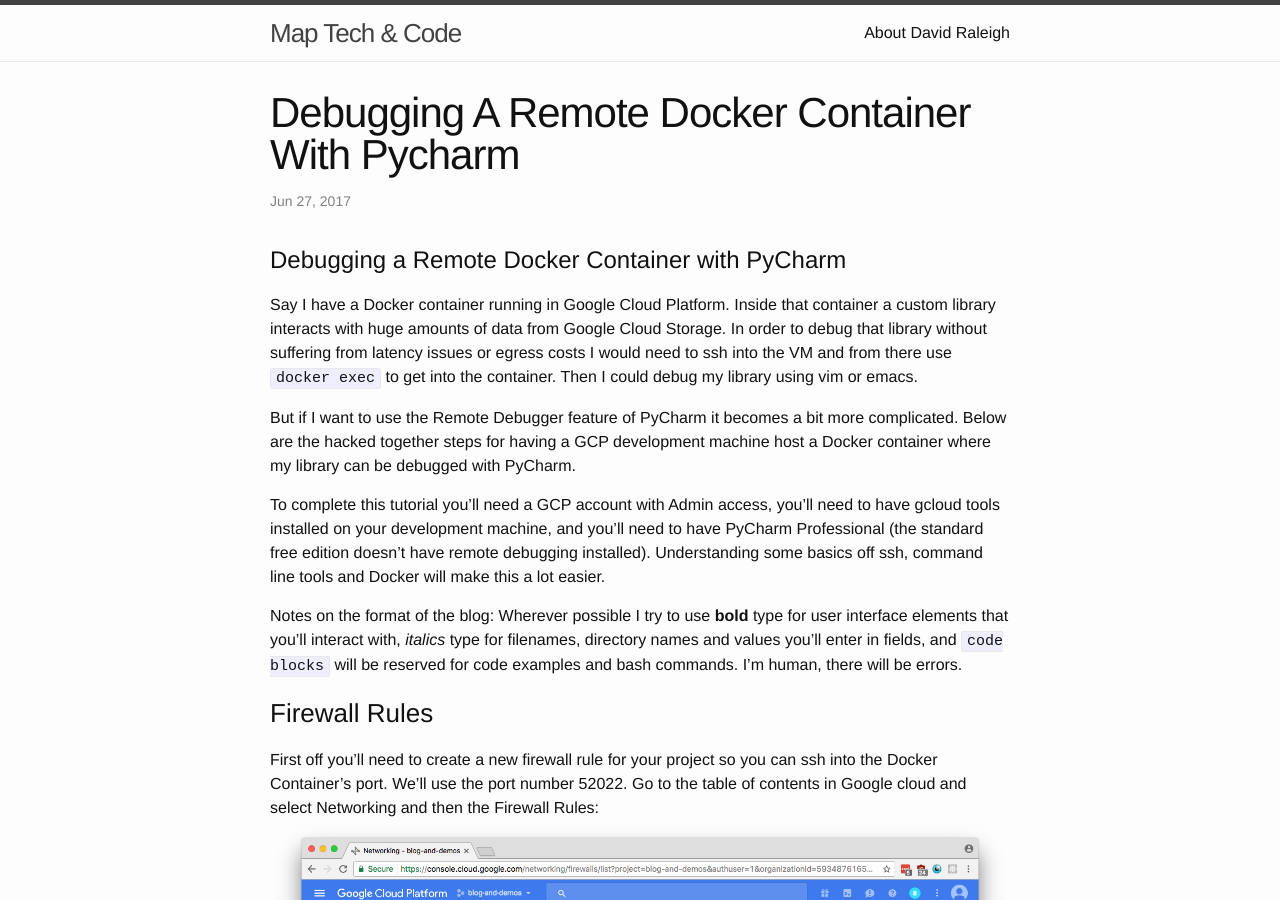
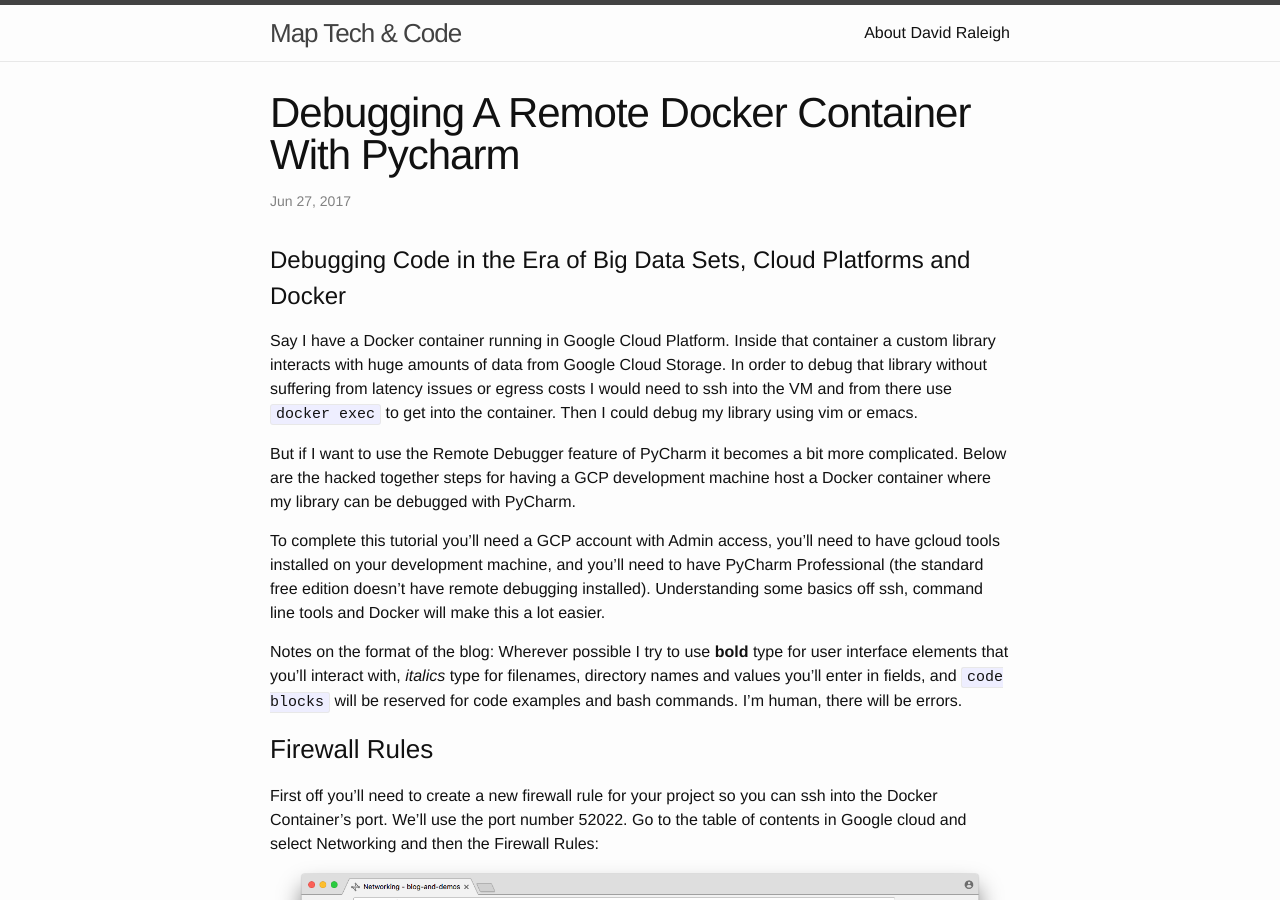
Before and after one commit to davidraleigh/davidraleigh.github.io, a Jekyll site: the page built from _posts/2017-06-27-Debugging-a-Remote-Docker-Container-with-PyCharm.md, in a window 1280 px wide and 900 px high. Built offline with Jekyll 4.4.1, drawn with Linux system fonts in a browser that asks for light colours; our own code applies the rules of GitHub Pages for plain Markdown files; comment, search, counter and statistics services are not loaded.

Commit message:
fix title

```diff
--- a/_posts/2017-06-27-Debugging-a-Remote-Docker-Container-with-PyCharm.md
+++ b/_posts/2017-06-27-Debugging-a-Remote-Docker-Container-with-PyCharm.md
@@ -1,5 +1,5 @@
 
-# Debugging a Remote Docker Container with PyCharm
+# Debugging Code in the Era of Big Data Sets, Cloud Platforms and Docker
 
 Say I have a Docker container running in Google Cloud Platform. Inside that container a custom library interacts with huge amounts of data from Google Cloud Storage. In order to debug that library without suffering from latency issues or egress costs I would need to ssh into the VM and from there use `docker exec` to get into the container. Then I could debug my library using vim or emacs.
 
```
